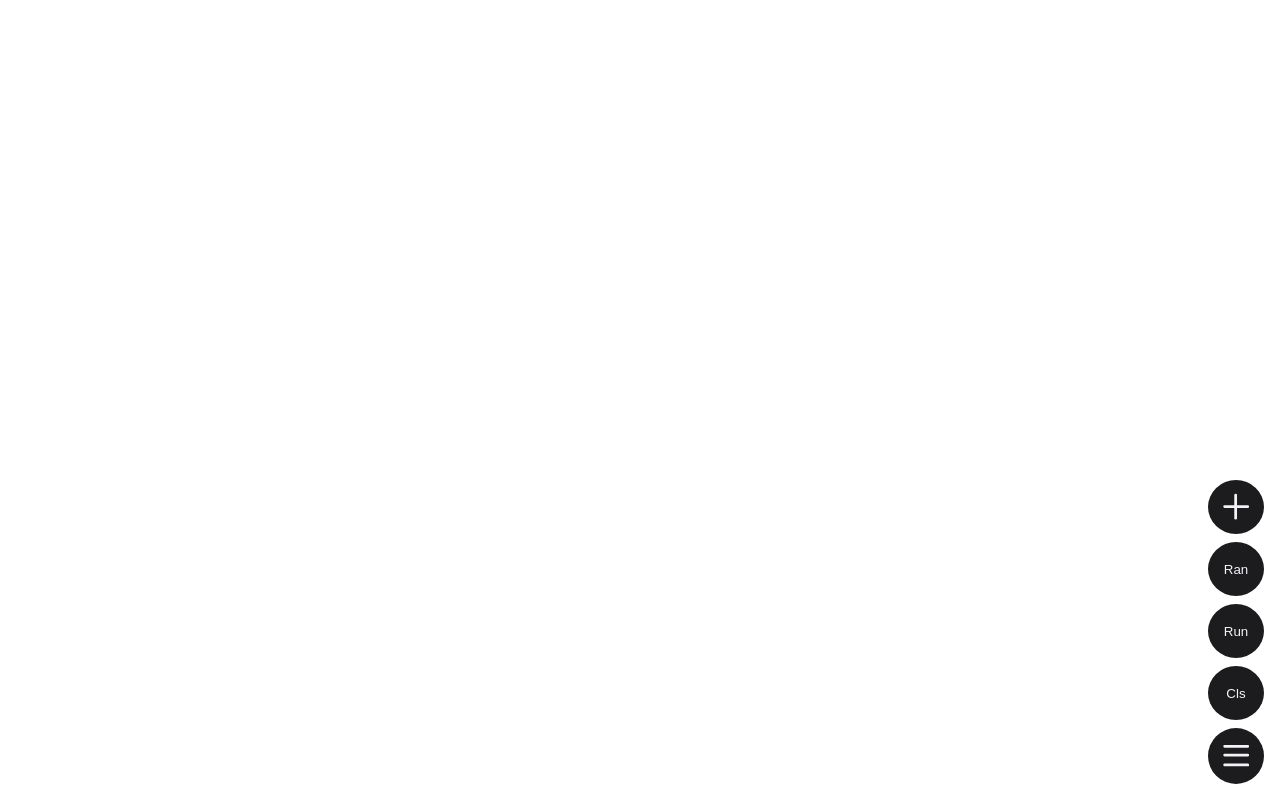
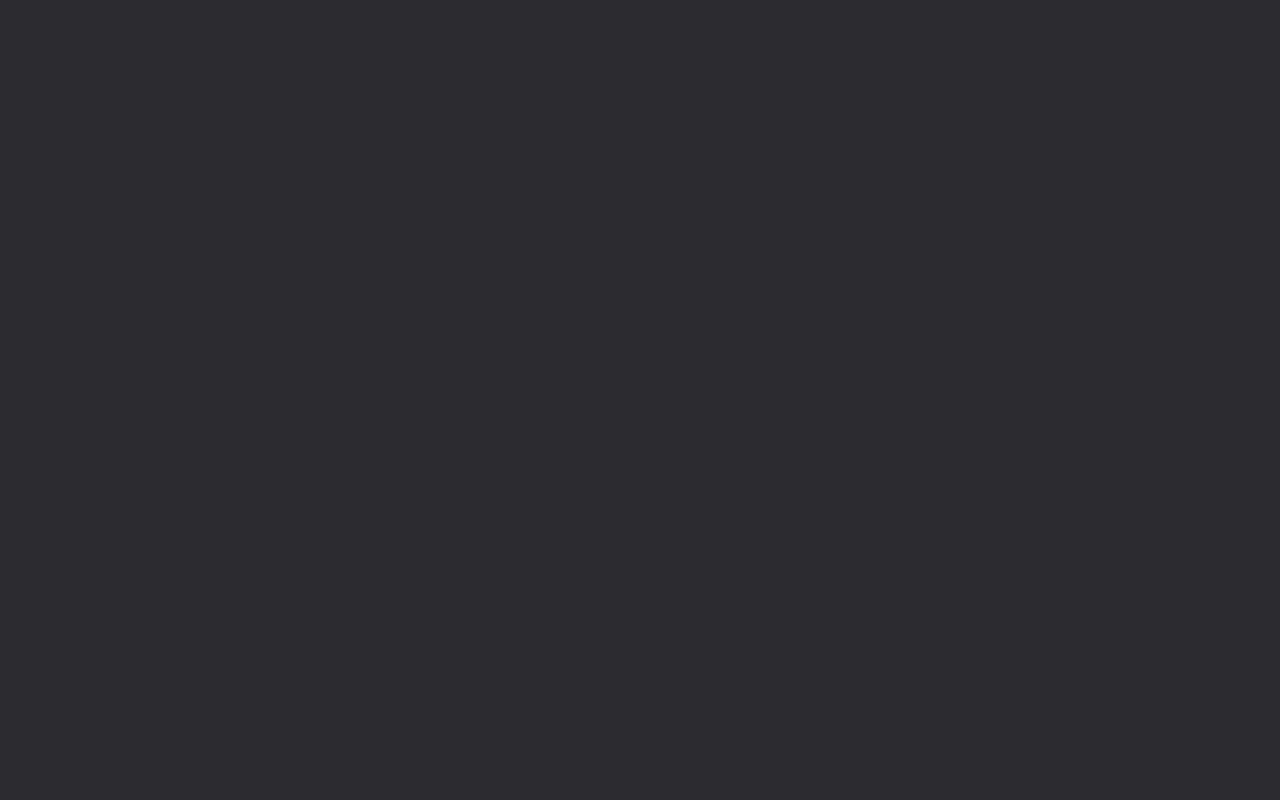
Before and after one commit to formegusto/kmeans-with-ui-interaction, a React (Create React App) app: page / in a window 1280 px wide. Both pictures are taken after a click on the button "Run". Built offline with nearby package versions, Linux system fonts and the light colour scheme.

Commit message:
fade in set modal init

```diff
--- a/src/App.tsx
+++ b/src/App.tsx
@@ -1,4 +1,9 @@
-import { GenMouseListener, ScatterArea, UtilsArea } from "@components";
+import {
+  GenMouseListener,
+  ScatterArea,
+  SetModal,
+  UtilsArea,
+} from "@components";
 import { KMeansProvider } from "@context";
 
 function App() {
@@ -7,6 +12,7 @@ function App() {
       <ScatterArea />
       <UtilsArea />
       <GenMouseListener />
+      <SetModal />
     </KMeansProvider>
   );
 }
--- /dev/null
+++ b/src/components/Modals.tsx
@@ -0,0 +1,6 @@
+import { useUI } from "@hooks";
+
+export function SetModal() {
+  const { mode } = useUI();
+  return mode === "set" ? <div className="set-modal-container"></div> : <></>;
+}
--- a/src/components/Utils.tsx
+++ b/src/components/Utils.tsx
@@ -22,7 +22,14 @@ export function UtilsItems() {
         </svg>
       </button>
       <button className="kmeans-utils-item">Ran</button>
-      <button className="kmeans-utils-item">Run</button>
+      <button
+        className="kmeans-utils-item"
+        onClick={
+          mode === "set" ? () => changeMode(null) : () => changeMode("set")
+        }
+      >
+        Run
+      </button>
       <button className="kmeans-utils-item">Cls</button>
     </div>
   );
--- a/src/components/index.ts
+++ b/src/components/index.ts
@@ -1,3 +1,4 @@
 export * from "./ScatterArea";
 export * from "./Utils";
 export * from "./GenMouse";
+export * from "./Modals";
--- a/src/styles/index.css
+++ b/src/styles/index.css
@@ -28,7 +28,7 @@ body {
   height: 56px;
   margin: 1rem;
 
-  z-index: 255;
+  z-index: 2;
 }
 
 .kmeans-utils-btn {
@@ -179,3 +179,26 @@ body {
   transform-origin: 50% 50%;
   transform: rotateZ(45deg);
 }
+
+.set-modal-container {
+  width: 100vw;
+  height: 100vh;
+
+  position: fixed;
+  top: 0;
+  left: 0;
+  opacity: 0;
+
+  background: var(--ios-gray-dark-500);
+  z-index: 3;
+  animation: modal-fadein 0.3s 0.01s linear forwards;
+}
+
+@keyframes modal-fadein {
+  from {
+    opacity: 0;
+  }
+  to {
+    opacity: 1;
+  }
+}
```
